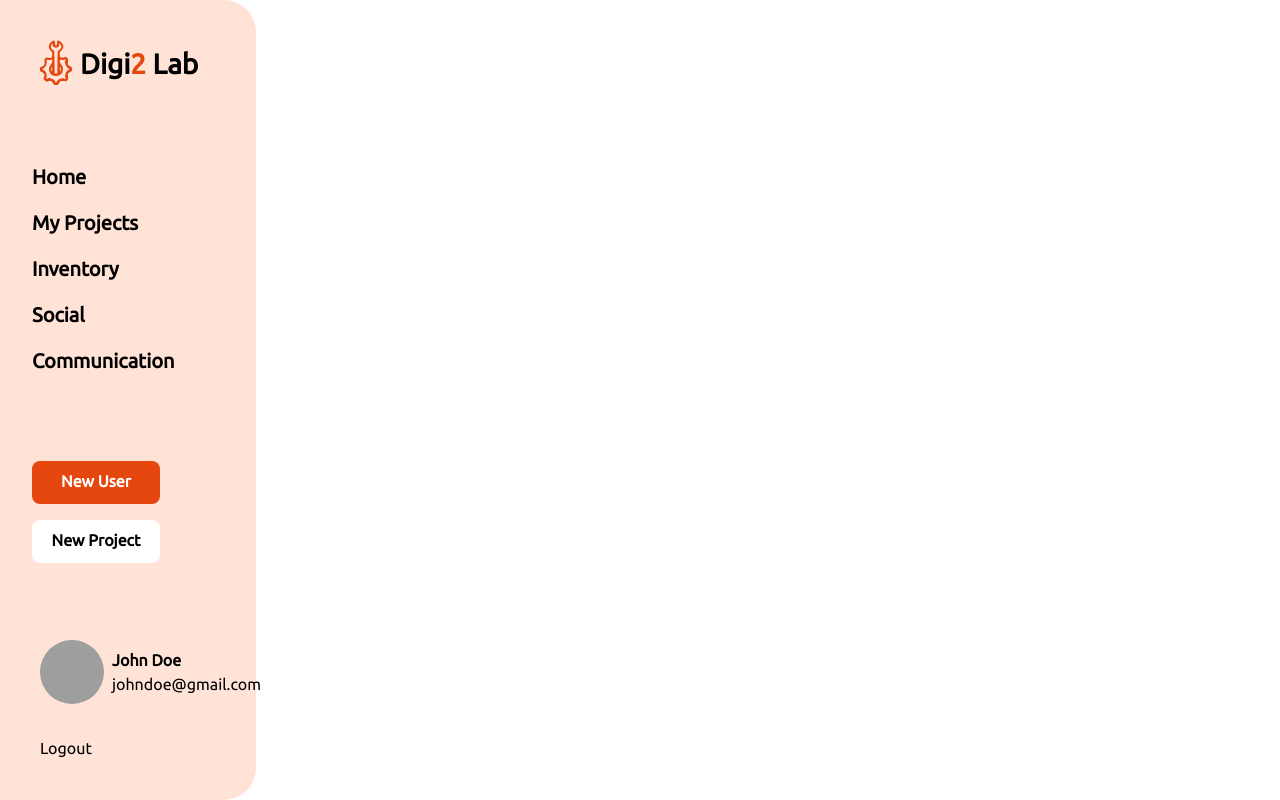
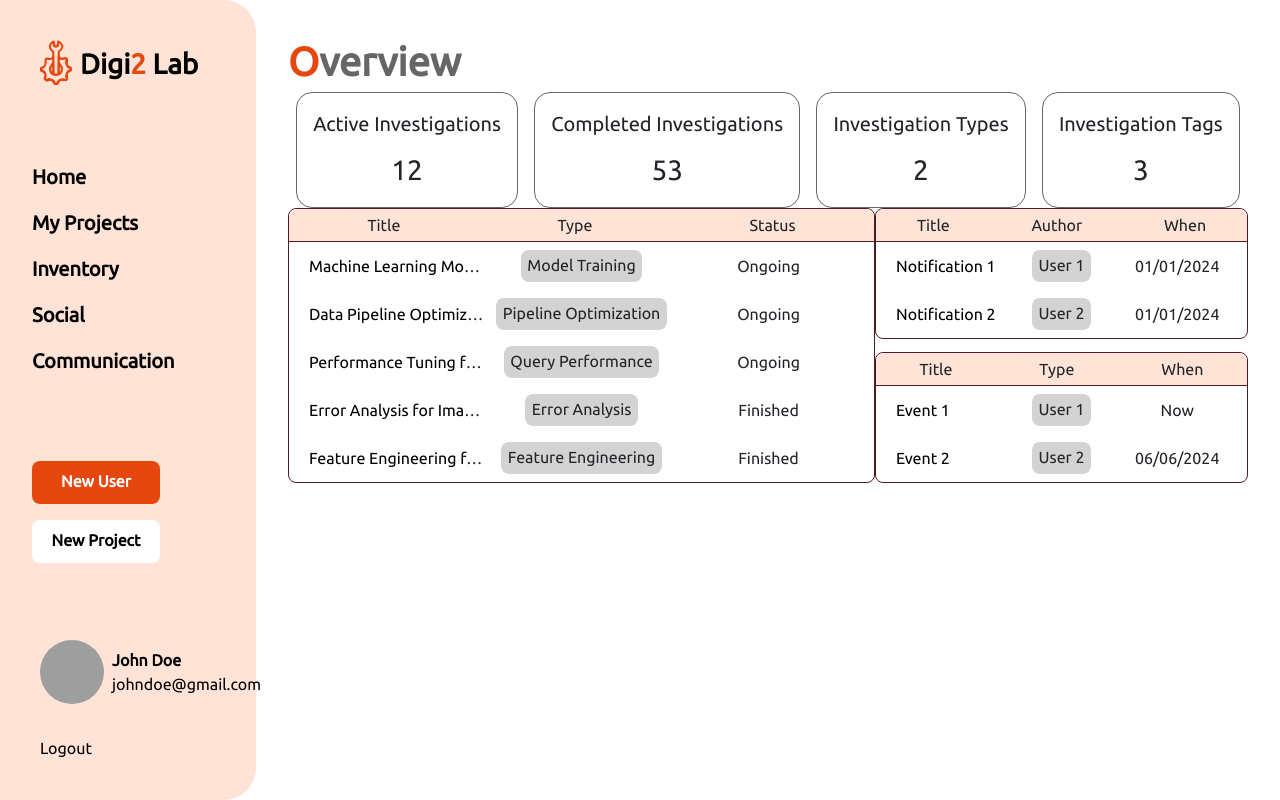
Before and after one commit to up201604906/PI, a React (Create React App) app in the folder client/: page / in a window 1280 px wide. Built offline with nearby package versions, Linux system fonts and the light colour scheme; grey boxes are pictures that could not be loaded; the HTML template or start-up script is replaced by a standard one.

Commit message:
further development of the main page

```diff
--- a/client/public/index.html
+++ b/client/public/index.html
@@ -26,6 +26,7 @@
     -->
     <title>React App</title>
     <link href="https://cdn.jsdelivr.net/npm/bootstrap@5.3.3/dist/css/bootstrap.min.css" rel="stylesheet" integrity="sha384-QWTKZyjpPEjISv5WaRU9OFeRpok6YctnYmDr5pNlyT2bRjXh0JMhjY6hW+ALEwIH" crossorigin="anonymous">
+    <link rel="stylesheet" href="https://cdn.jsdelivr.net/npm/bootstrap-icons@1.11.3/font/bootstrap-icons.min.css">
 
   </head>
   <body>
--- a/client/src/App.js
+++ b/client/src/App.js
@@ -1,9 +1,8 @@
 import React, {Component} from "react";
 import {BrowserRouter as Router, Routes, Route} from "react-router-dom";
 import './styles/App.css'
-import './styles/Sidenav.css';
 import Home from './components/pages/Home';
-import Sidenav from "./components/components/Sidenav";
+import Sidenav from "./components/components/common/Sidenav";
 
 class App extends Component {
     constructor(props) {
@@ -27,13 +26,15 @@ class App extends Component {
             <Router>
                 <div className="App">
                     <Sidenav/>
+                    <div id={"body"}>
                         <Routes>
                             <Route path="/" element={
-                            <Home/>
+                                <Home className={"h-100"}/>
                                 // <p className="App-intro">Server response: {this.state.apiResponse}</p>
                             }/>
                             {/* You can add more routes here */}
                         </Routes>
+                    </div>
                 </div>
             </Router>
         );
--- /dev/null
+++ b/client/src/components/components/common/Table.js
@@ -0,0 +1,30 @@
+import React from 'react';
+import {Link} from 'react-router-dom';
+import '../../../styles/Sidenav.css';
+
+class Table extends React.Component {
+    render() {
+        const {tableHead, data} = this.props; // Destructure props
+
+        return (
+            <div id={"table"} className={"d-flex flex-column"}>
+                <div id="table-head" className={"d-flex flex-row justify-content-around"}>
+                    {tableHead.map((item, index) => (
+                        <div key={index}>{item}</div>
+                    ))}
+                </div>
+                <div id="table-body" className={"d-flex flex-column"}>
+                    {data.map((item, index) => (
+                        <div key={index} className={"d-flex flex-row justify-content-between my-1"}>
+                            <div><Link to={item.href} className={"text-truncate"}>{item.title}</Link></div>
+                            <div className={"text-center"}>{item.type}</div>
+                            <div className={"text-center"}>{item.status}</div>
+                        </div>
+                    ))}
+                </div>
+            </div>
+        );
+    }
+}
+
+export default Table;
--- /dev/null
+++ b/client/src/components/components/home/HomeStats.js
@@ -0,0 +1,28 @@
+import React from 'react';
+
+class HomeStats extends React.Component {
+
+    projStats = [
+        {text: "Active Investigations", num: 12},
+        {text: "Completed Investigations", num: 53},
+        {text: "Investigation Types", num: 2},
+        {text: "Investigation Tags", num: 3},
+    ]
+
+    render() {
+        return (
+            <div className={"d-flex flex-row justify-content-around"}>
+                {this.projStats.map((item, index) => (
+                    <div key={index} className={"counter-container"}>
+                        <span>{item.text}</span>
+                        <div className={"counter"} data-target={item.num}></div>
+                    </div>
+                ))}
+
+            </div>
+        );
+    }
+}
+
+
+export default HomeStats
--- a/client/src/components/pages/Home.js
+++ b/client/src/components/pages/Home.js
@@ -1,13 +1,66 @@
 import React from 'react';
+import '../../styles/Home.css'
+import { initializeCounters } from '../../scripts/Home.js';
+import HomeStats from "../components/home/HomeStats";
+import Table from "../components/common/Table";
 
 class Home extends React.Component {
+    componentDidMount() {
+        initializeCounters(); // Call the function when the component mounts
+    }
+
     render() {
+        const tableOne_Head = ["Title", "Type", "Status"];
+        const tableOne_Data = [
+            {title: "Machine Learning Model", type: "Model Training", status: "Ongoing", href: "/project/1"},
+            {title: "Data Pipeline Optimization", type: "Pipeline Optimization", status: "Ongoing", href: "/project/2"},
+            {
+                title: "Performance Tuning for Data Analysis",
+                type: "Query Performance",
+                status: "Ongoing",
+                href: "/project/3"
+            },
+            {
+                title: "Error Analysis for Image Recognition Software",
+                type: "Error Analysis",
+                status: "Finished",
+                href: "/project/4"
+            },
+            {
+                title: "Feature Engineering for Fruits and Vegetables",
+                type: "Feature Engineering",
+                status: "Finished",
+                href: "/project/5"
+            },
+        ];
+
+        const tableTwo_Head = ["Title", "Author", "When"];
+        const tableTwo_Data = [
+            { title: "Notification 1", type: "User 1", status: "01/01/2024", href: "/href/1" },
+            { title: "Notification 2", type: "User 2", status: "01/01/2024", href: "/href/2" },
+        ];
+
+        const tableThree_Head = ["Title", "Type", "When"];
+        const tableThree_Data = [
+            { title: "Event 1", type: "User 1", status: "Now", href: "/event/1" },
+            { title: "Event 2", type: "User 2", status: "06/06/2024", href: "/event/2" },
+        ];
+
         return (
-            <div>
+            <div className={"d-flex flex-column justify-content-between h-100"}>
+                <div className={"title"}><span>O</span>verview</div>
+                <HomeStats/>
+
+                <div id={"info"} className={"d-flex flex-row justify-content-around w-100"}>
+                    <Table tableHead={tableOne_Head} data={tableOne_Data}/>
+                    <div className={"d-flex flex-column justify-content-between"}>
+                        <Table tableHead={tableTwo_Head} data={tableTwo_Data}/>
+                        <Table tableHead={tableThree_Head} data={tableThree_Data}/>
+                    </div>
+                </div>
             </div>
         );
     }
 }
 
-
-export default Home
+export default Home;
--- /dev/null
+++ b/client/src/scripts/Home.js
@@ -0,0 +1,29 @@
+export function initializeCounters() {
+    const counters = document.querySelectorAll(".counter");
+
+    // Find the maximum target value among all counters
+    let maxTarget = 0;
+    counters.forEach((counter) => {
+        const target = +counter.getAttribute("data-target");
+        if (target > maxTarget) {
+            maxTarget = target;
+        }
+    });
+
+    counters.forEach((counter) => {
+        counter.innerText = "0";
+        const updateCounter = () => {
+            const target = +counter.getAttribute("data-target");
+            const count = +counter.innerText;
+            const increment = target / 100; // You can adjust this value to control the speed
+            const timeout = 50 / (target / maxTarget);
+            if (count < target) {
+                counter.innerText = `${Math.ceil(count + increment)}`;
+                setTimeout(updateCounter, timeout);
+            } else {
+                counter.innerText = target;
+            }
+        };
+        updateCounter();
+    });
+}
--- a/client/src/styles/App.css
+++ b/client/src/styles/App.css
@@ -3,9 +3,11 @@
 :root {
     --primary-color: #E5470E;
     --secondary-color: #FFE3D7;
+    --tertiary-color: #666666;
+    --detail-color: #4C1C24;
     --font-size-xl: 40px;
     --font-size-l: 28px;
-    --font-size-n: 20px;
+    --font-size-m: 20px;
     --font-size-s: 14px;
     font-size: 16px;
 }
@@ -33,3 +35,61 @@ button {
     background: transparent;
     width: fit-content;
 }
+
+
+#body {
+    margin-left: 20%;
+    padding: 2rem;
+    min-height: 100vh;
+}
+
+
+#body .title {
+    font-size: var(--font-size-xl);
+    font-weight: bold;
+}
+
+#body .title span {
+    color: var(--primary-color);
+}
+
+#body .title {
+    color: var(--tertiary-color);
+}
+
+#table {
+    border: 1px solid var(--detail-color);
+    border-radius: 0.5rem;
+}
+
+#table-head *, #table-body *{
+    padding:0.25rem;
+}
+
+#table-head{
+    border-bottom: 1px solid var(--detail-color);
+    background: var(--secondary-color);
+    border-radius: 0.5rem 0.5rem 0 0;
+}
+
+#table-body{
+    padding: 0 0.5rem;
+}
+
+#table-body > * > *{
+    width: 33.33%;
+    overflow: hidden;
+    text-overflow: ellipsis;
+}
+
+#table-body > * > *:nth-child(2){
+    width: fit-content;
+    background: lightgrey;
+    border-radius: 0.5rem;
+    padding: 0.2rem 0.4rem;
+}
+
+#table-body a{
+    text-decoration: none;
+    color: black;
+}
--- a/client/src/styles/Home.css
+++ b/client/src/styles/Home.css
@@ -0,0 +1,20 @@
+.counter-container {
+    text-align: center;
+    /*margin: 30px 50px;*/
+    border: 1px solid var(--tertiary-color);
+    border-radius: 1rem;
+    padding: 1rem;
+}
+
+.counter-container span{
+    font-size: var(--font-size-m);
+}
+
+.counter {
+    font-size: var(--font-size-l);
+    margin-top: 10px;
+}
+
+#body #info > div:nth-child(2) {
+    width: 40%;
+}
--- a/client/src/styles/Sidenav.css
+++ b/client/src/styles/Sidenav.css
@@ -37,7 +37,7 @@ navbar li {
 navbar #links li * {
     color: black;
     text-decoration: none;
-    font-size: var(--font-size-n);
+    font-size: var(--font-size-m);
     font-weight: bold;
 }
 
```
Also changed, not shown: client/src/components/components/common/Sidenav.js (renamed from client/src/components/components/Sidenav.js, +5 -2 lines). Lines whose indentation alone changed are shown as unchanged.
